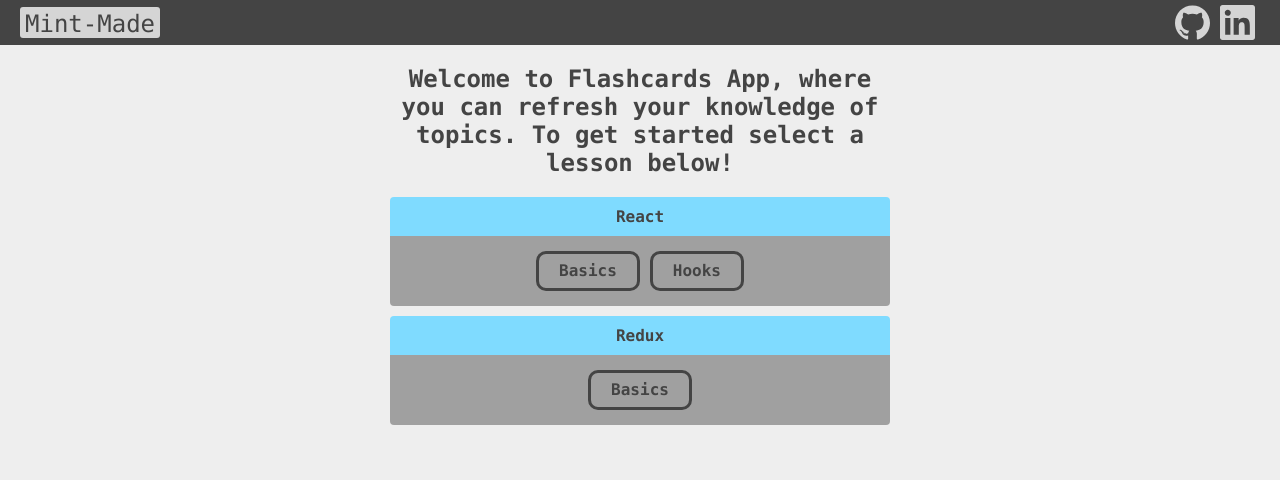
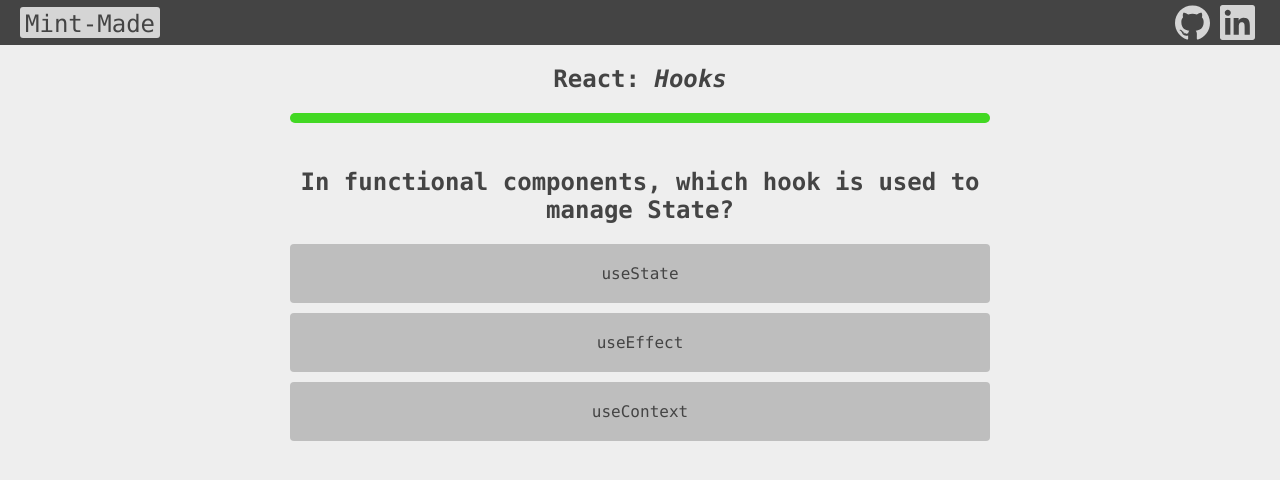
Before and after one commit to mint-made/flashcards, a React (Create React App) app: page / in a window 1280 px wide. Both pictures are taken after a click on the element "Hooks". Shown: the top 480 px of the page. Built offline with nearby package versions, Linux system fonts and the light colour scheme.

Commit message:
flashcard lesson navigation page fully functional

```diff
--- a/src/App.js
+++ b/src/App.js
@@ -7,23 +7,40 @@
 
 const App = () => {
   const [flashcardsActive, setFlashcardsActive] = useState(false);
+  const [currentLesson, setCurrentLesson] = useState(topics[0].lessons[0]);
 
-  const topicSelectedCallback = () => {
-    console.log("topic selected");
+  // A callback for when the user selects a lesson
+  const lessonSelectedCallback = ({ topicName, lessonName }) => {
+    const selectedTopic = topics.find((topic) => topic.name === topicName);
+    const selectedLesson = selectedTopic.lessons.find(
+      (lesson) => lesson.name === lessonName
+    );
+    selectedLesson.topic = topicName;
+    setCurrentLesson(selectedLesson);
+    setFlashcardsActive(true);
+  };
+  // A callback for when the user completes the lesson
+  const lessonCompleteCallback = () => {
+    setFlashcardsActive(false);
   };
 
   return (
+    <React.Fragment>
+      <Navbar />
       <div className="container">
-      <Navbar />
         {flashcardsActive ? (
-        <Questions topic={topics.react[0].questions} />
+          <Questions
+            lesson={currentLesson}
+            lessonCompleteCallback={lessonCompleteCallback}
+          />
         ) : (
           <TopicsMenu
-          topicSelectedCallback={topicSelectedCallback}
+            lessonSelectedCallback={lessonSelectedCallback}
             topics={topics}
           />
         )}
       </div>
+    </React.Fragment>
   );
 };
 
--- a/src/components/Progress.js
+++ b/src/components/ProgressBar.js
@@ -2,7 +2,7 @@
 import tick from "../images/tick.svg";
 import cross from "../images/cross.svg";
 
-const Progress = ({ progress, duration, results }) => {
+const ProgressBar = ({ progress, duration, results }) => {
   // Calculates the percentage width the progress bar should display
   const percentProgress = () => {
     const percentNum = (progress / duration) * 100;
@@ -19,7 +19,6 @@
 
   // Modifies the border radius if progress bar is complete
   const borderRadius = () => {
-    console.log(progress, duration);
     if (progress !== duration) {
       return "6px 0px 0px 6px";
     } else {
@@ -40,4 +39,4 @@
   );
 };
 
-export default Progress;
+export default ProgressBar;
--- a/src/components/Questions.js
+++ b/src/components/Questions.js
@@ -1,13 +1,22 @@
 import React, { useState } from "react";
-import Progress from "./Progress";
+import ProgressBar from "./ProgressBar";
 
 // Question>> text/decription/ answers>> text/correct
 
-const Questions = ({ topic }) => {
+const Questions = ({ lesson, lessonCompleteCallback }) => {
   const [questionAnswered, setQuestionAnswered] = useState(false);
   const [selectedAnswer, setSelectedAnswer] = useState("");
   const [progress, setProgress] = useState(0);
   const [results, setResults] = useState([]);
+
+  //console.log("questions component", lesson.questions);
+  if (lesson === undefined) {
+    return (
+      <div>
+        <b>questions is undefined</b>
+      </div>
+    );
+  }
 
   // Event callback when the user clicks one of the answers
   const answerClicked = (answer) => {
@@ -17,16 +26,20 @@
       ? setResults((results) => [...results, 1])
       : setResults((results) => [...results, 0]);
   };
-  console.log(results);
   // Event callback when the user wants to progress to the next question
   const nextQuestion = () => {
-    console.log("nextQuestion");
-    setProgress(progress + 1);
-    setQuestionAnswered(false);
+    console.log(progress, lesson.questions.length);
+    if (progress < lesson.questions.length - 1) {
+      setProgress(progress + 1);
+      setQuestionAnswered(false);
+    } else {
+      setProgress(0);
+      lessonCompleteCallback();
+    }
   };
 
   // Generates html for the answers the user can choose
-  const answers = topic[progress].answers.map((answer, index) => {
+  const answers = lesson.questions[progress].answers.map((answer, index) => {
     return (
       <div
         key={index}
@@ -46,20 +59,22 @@
         className={`text-box ${selectedAnswer.correct ? "bg-green" : "bg-red"}`}
       >
         <b>{selectedAnswer.correct ? "Correct! " : "Incorrect: "}</b>
-        {topic[0].description}
+        {lesson.questions[0].description}
       </div>
     </React.Fragment>
   );
 
   return (
     <div className="center-container">
-      <Progress
+      <h2 className="mt-0">
+        {lesson.topic}: <i>{lesson.name}</i>
+      </h2>
+      <ProgressBar
         progress={progress + 1}
-        duration={topic.length}
+        duration={lesson.questions.length}
         results={results}
       />
-
-      <h2>{topic[progress].text}</h2>
+      <h2 className="mt-0">{lesson.questions[progress].text}</h2>
       {questionAnswered ? answerFeedback : answers}
       {questionAnswered ? (
         <div onClick={() => nextQuestion()} className="btn">
--- a/src/components/TopicsMenu.js
+++ b/src/components/TopicsMenu.js
@@ -1,27 +1,39 @@
 import React from "react";
 
-const TopicsMenu = ({ topics }) => {
+const TopicsMenu = ({ topics, lessonSelectedCallback }) => {
+  // Generates html elements to display all of the topics and lessons
   const list = topics.map((topic) => {
     const lessons = topic.lessons.map((lesson) => {
       return (
-        <div key={`${topic.name}-${lesson.name}`} className="btn btn-lessons">
+        <div
+          key={`${topic.name}-${lesson.name}`}
+          className="btn btn-lessons"
+          onClick={() =>
+            lessonSelectedCallback({
+              topicName: topic.name,
+              lessonName: lesson.name,
+            })
+          }
+        >
           {lesson.name}
         </div>
       );
     });
     return (
       <div key={topic.name}>
-        <div className="topic-name font-bold bg-blue">{topic.name}</div>
+        <div className="topic-name font-bold bg-blue">
+          <h3 className="m-0">{topic.name}</h3>
+        </div>
         <div className="topic-lessons-container bg-grey">{lessons}</div>
       </div>
     );
   });
-  console.log(list);
+
   return (
-    <div class="topic-menu-container">
-      <h2 class="header">
+    <div className="center-container">
+      <h2 className="mt-0">
         Welcome to Flashcards App, where you can refresh your knowledge of
-        topics. To get started select a lesson below!
+        topics. Get started by selecting a lesson below!
       </h2>
       {list}
     </div>
--- a/src/data/data.js
+++ b/src/data/data.js
@@ -135,7 +135,7 @@
     lessons: [
       {
         name: "Basics",
-        question: [
+        questions: [
           {
             text: "test question",
             description: "test",
--- a/src/style.css
+++ b/src/style.css
@@ -11,14 +11,14 @@
   display: flex;
   align-items: center;
   flex-direction: column;
-  height: 100vh;
+  padding: 0px 10px;
 }
 
 /* Questions component */
 .center-container {
   text-align: center;
-  padding: 0px 10px;
-  width: 95%;
+  width: 100%;
+  max-width: 700px;
 }
 .answers {
   padding: 20px 40px;
@@ -59,11 +59,17 @@
 .m-auto {
   margin: auto;
 }
+.m-0 {
+  margin: 0px;
+}
+.mt-0 {
+  margin-top: 0px;
+}
 .bg-grey {
-  background-color: rgb(160, 160, 160);
+  background-color: rgb(190, 190, 190);
 }
 .bg-green {
-  background-color: #8ac926;
+  background-color: #42d823;
 }
 .bg-red {
   background-color: #f0171e;
@@ -79,9 +85,6 @@
 }
 .font-bold {
   font-weight: 700;
-}
-.header {
-  margin-top: 0px;
 }
 
 /* buttons */
@@ -110,10 +113,6 @@
 }
 
 /*TopicsMenus*/
-.topic-menu-container {
-  max-width: 500px;
-  text-align: center;
-}
 .topic-name {
   padding: 10px 20px;
   border-radius: 4px 4px 0px 0px;
```
Lines whose indentation alone changed are shown as unchanged.
